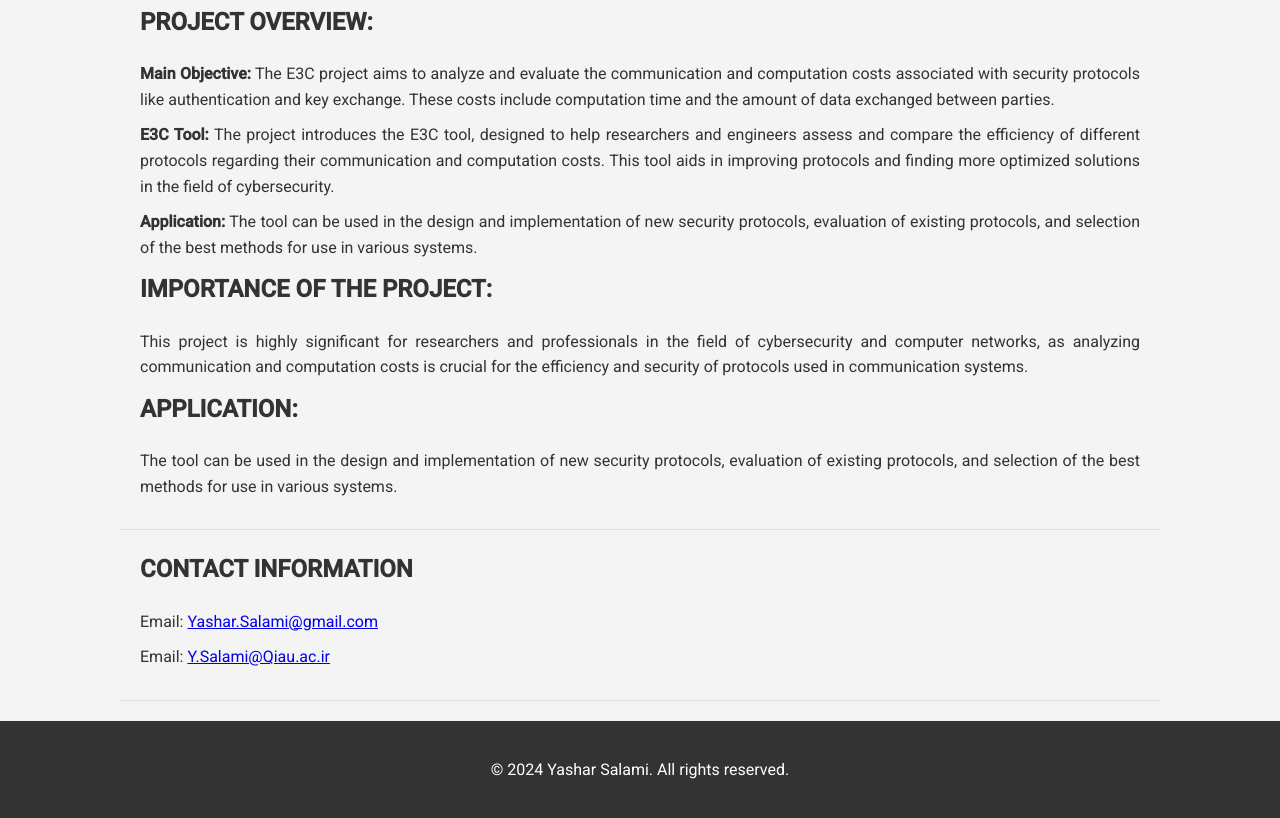
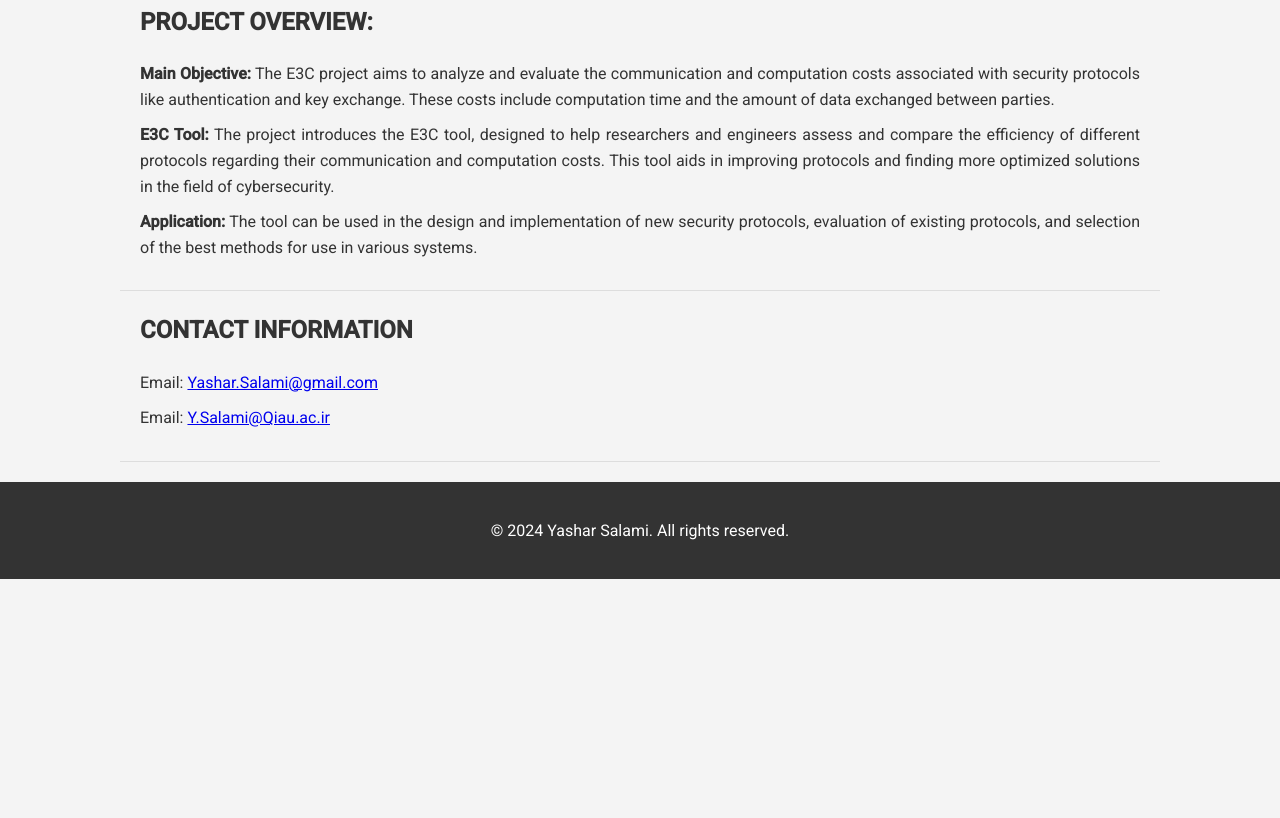
Before and after one commit to Yashar-Salami/web, a plain HTML site: page index.html in a window 1280 px wide. Shown: the part 4497-5315 px from the top of the page. After the commit the page ends 5076 px from the top, so only its background shows below. Drawn offline with Linux system fonts and the light colour scheme.

Commit message:
Update index.html

```diff
--- a/index.html
+++ b/index.html
@@ -303,11 +303,6 @@
 
             <p style="text-align: justify;"><strong>Application:</strong> The tool can be used in the design and implementation of new security protocols, evaluation of existing protocols, and selection of the best methods for use in various systems.</p>
 
-            <h2>Importance of the Project:</h2>
-            <p style="text-align: justify;">This project is highly significant for researchers and professionals in the field of cybersecurity and computer networks, as analyzing communication and computation costs is crucial for the efficiency and security of protocols used in communication systems.</p>
-
-            <h2>Application:</h2>
-            <p style="text-align: justify;">The tool can be used in the design and implementation of new security protocols, evaluation of existing protocols, and selection of the best methods for use in various systems.</p>
 
         </div>
     </section>
```
